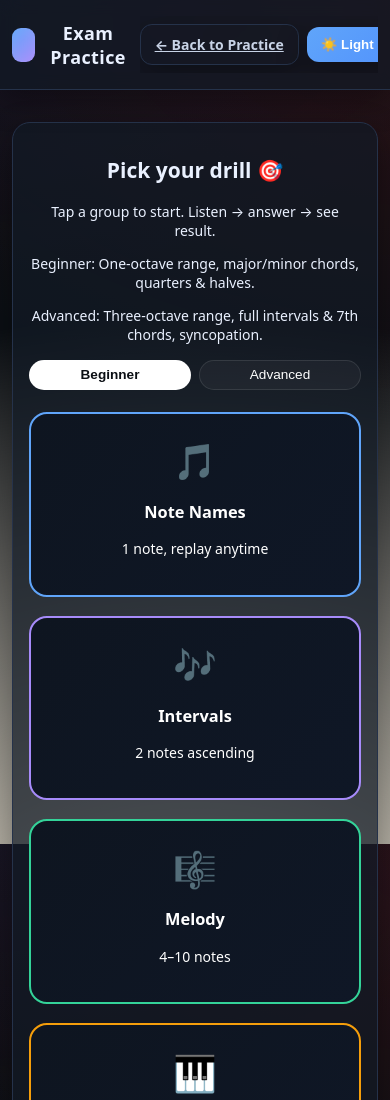
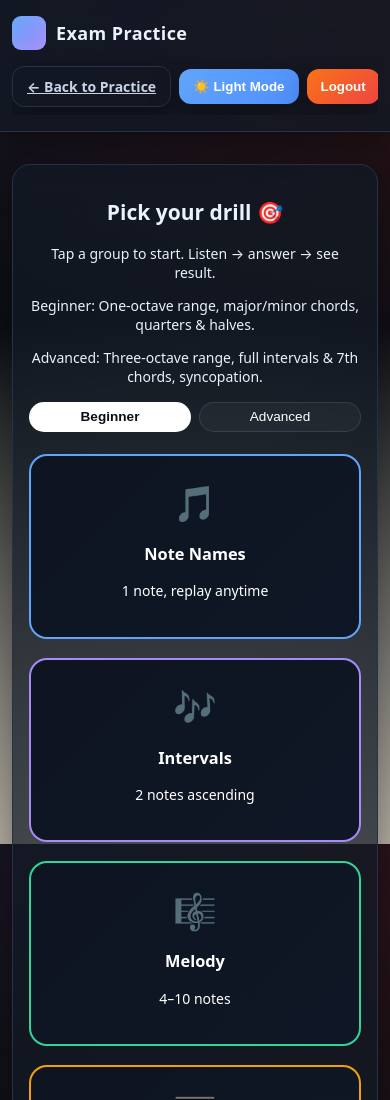
Before and after one commit to Abeselom-bb/BatiTone, a website: page public/exam.html in a window 390 px wide. Shown: the top 1100 px of the page. Drawn offline with nearby package versions, Linux system fonts and the light colour scheme.

Commit message:
piano scroll button4

```diff
--- a/public/styles.css
+++ b/public/styles.css
@@ -820,32 +820,33 @@ html[data-theme="dark"] .skill-btn {
     white-space: nowrap;   /* don’t wrap text */
   }
 }
-/* === FINAL OVERRIDE: mobile navbar stays horizontal with scroll === */
+/* === FINAL, FORCE OVERRIDE: mobile navbar horizontal with scroll === */
 @media (max-width: 768px) {
+  /* brand on top, buttons row under it */
   header.navbar .navbar-inner {
-    flex-direction: row;          /* undo the column layout */
-    align-items: center;
-    justify-content: space-between;
+    flex-direction: column !important;
+    align-items: stretch !important;
   }
 
-  /* navbar button row: one horizontal strip with sideways scroll */
+  /* the button row itself: one horizontal strip that scrolls sideways */
   header.navbar .navbar-inner .row {
-    display: flex;
-    flex-direction: row;          /* force row, not column */
-    flex-wrap: nowrap;
-    align-items: center;
-    justify-content: flex-start;
-    gap: 0.5rem;
-    overflow-x: auto;
-    padding-block: 0.5rem;
+    display: flex !important;
+    flex-direction: row !important;
+    flex-wrap: nowrap !important;
+    align-items: center !important;
+    justify-content: flex-start !important;
+    gap: 0.5rem !important;
+    overflow-x: auto !important;
+    padding-block: 0.5rem !important;
   }
 
+  /* buttons in the strip: no full-width, don’t wrap text */
   header.navbar .navbar-inner .row .btn,
   header.navbar .navbar-inner .row a.btn,
   header.navbar .navbar-inner .row #who {
-    flex: 0 0 auto;              /* no stretching */
-    width: auto;
-    min-width: auto;
-    white-space: nowrap;         /* keep labels in one line */
+    flex: 0 0 auto !important;
+    width: auto !important;
+    min-width: auto !important;
+    white-space: nowrap !important;
   }
 }
```
